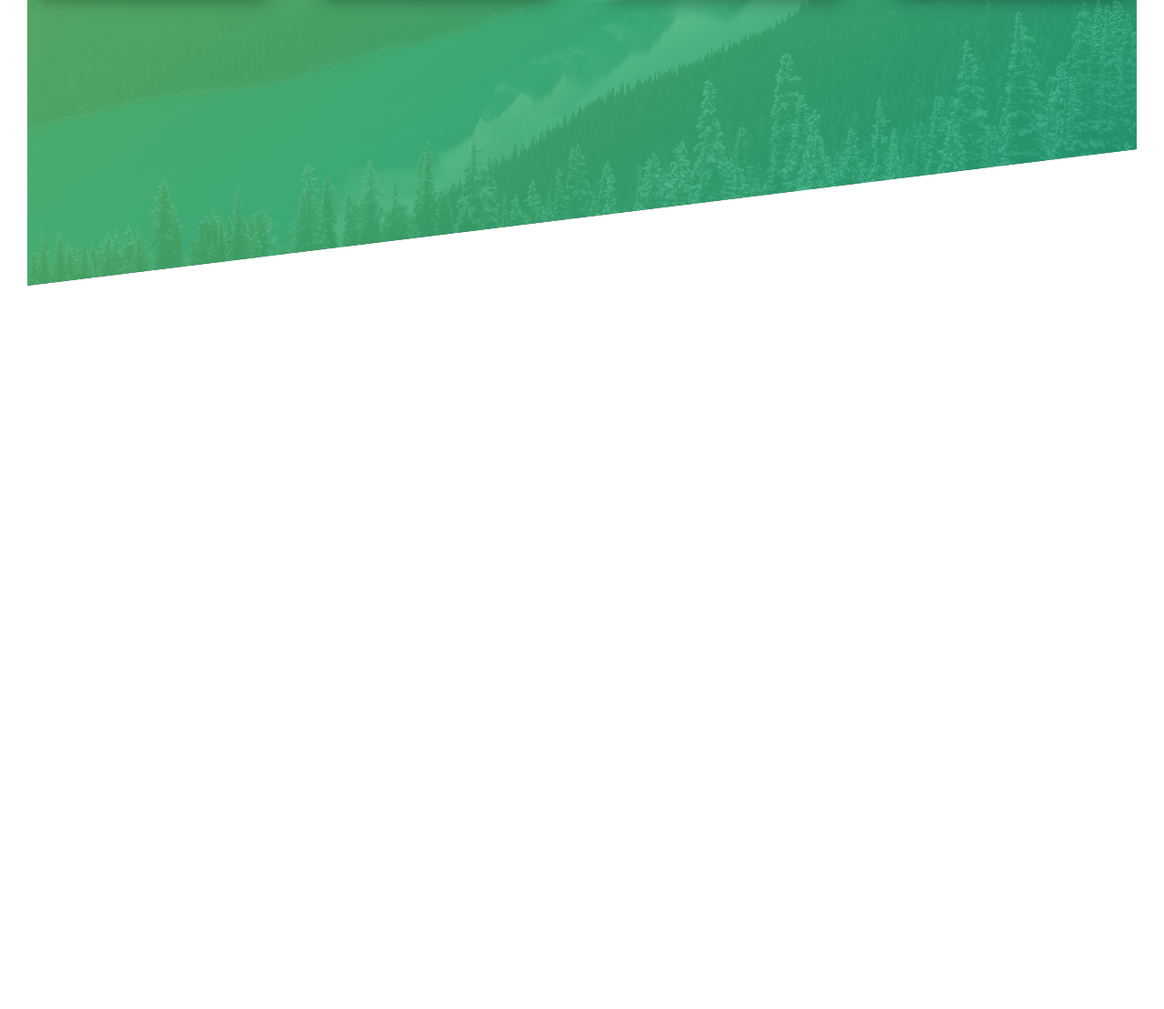
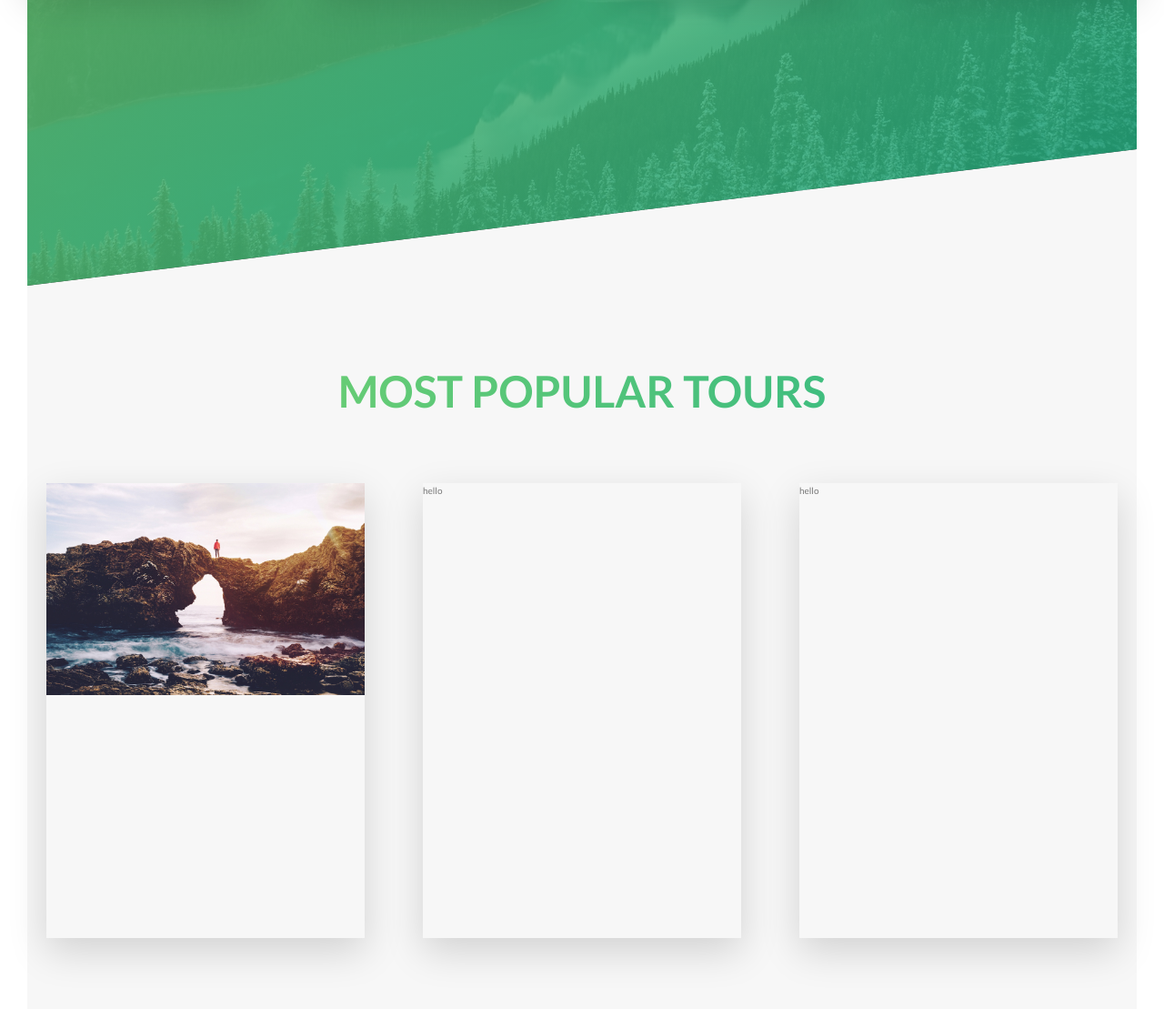
Before and after one commit to Bishal-Mahanta/Natours, a website: page index.html in a window 1280 px wide. Shown: the part 2266-3375 px from the top of the page at 91% size. Before the commit the page ends 2580 px from the top, so only its background shows below. Drawn offline with nearby package versions, Linux system fonts and the light colour scheme.

Commit message:
build section tours

```diff
--- a/index.html
+++ b/index.html
@@ -137,6 +137,55 @@
           </div>
         </div>
       </section>
+
+      <section class="section__tours">
+        <h2 class="heading-secondary">Most Popular Tours</h2>
+        <div class="section__tours--container">
+          <!--  -->
+          <div class="section__tours--card-container">
+            <!--  -->
+            <div class="section__tours--card section__tours--card-front">
+              <!--  -->
+              <img src="./src/img/nat-5.jpg" alt="Card Image 1" />
+            </div>
+            <div
+              class="section__tours--card section__tours--card-back section__tours--card-back-1"
+            >
+              <!--  -->
+              <p class="card__price">$600</p>
+              <a href="#" class="btn-book">Book Now</a>
+            </div>
+          </div>
+          <div class="section__tours--card-container">
+            <!--  -->
+            <div class="section__tours--card section__tours--card-front">
+              <!--  -->
+              hello
+            </div>
+            <div
+              class="section__tours--card section__tours--card-back section__tours--card-back-2"
+            >
+              <!--  -->
+              <p class="card__price">$600</p>
+              <a href="#" class="btn-book">Book Now</a>
+            </div>
+          </div>
+          <div class="section__tours--card-container">
+            <!--  -->
+            <div class="section__tours--card section__tours--card-front">
+              <!--  -->
+              hello
+            </div>
+            <div
+              class="section__tours--card section__tours--card-back section__tours--card-back-3"
+            >
+              <!--  -->
+              <p class="card__price">$600</p>
+              <a href="#" class="btn-book">Book Now</a>
+            </div>
+          </div>
+        </div>
+      </section>
     </main>
   </body>
 </html>
--- a/src/sass/abstracts/_variables.scss
+++ b/src/sass/abstracts/_variables.scss
@@ -5,3 +5,7 @@ $color-black: #000;
 $color-gray: #777;
 $color-white: #fff;
 $color-gray-1: #f7f7f7;
+$secondary-light: #ffb900;
+$secondary-dark: #ff7730;
+$tertiary-light: #2998ff;
+$tertiary-dark: #5643fa;
--- a/src/sass/pages/_home.scss
+++ b/src/sass/pages/_home.scss
@@ -108,18 +108,101 @@
   grid-template-columns: repeat(4, 1fr);
   column-gap: 6.4rem;
   transform: skewY(7deg);
-  max-width: 120rem;
+  max-width: 130rem;
   text-align: center;
   color: $color-gray;
 
   &--card {
-    background-color: rgba($color: $color-white, $alpha: 0.9);
-    box-shadow: 0 1rem 2rem rgba($color: #000000, $alpha: 0.4);
+    background-color: rgba($color: $color-white, $alpha: 0.8);
+    box-shadow: 0 1.5rem 4rem rgba($color-black, 0.15);
     padding: 2.5rem;
     transition: all 0.4s;
 
     &:hover {
-      transform: translateY(-6px);
+      transform: translateY(-1.5rem) scale(1.03);
     }
   }
 }
+
+.section__tours {
+  padding: 25rem 0;
+  background-color: $color-gray-1;
+  margin-top: -10rem;
+
+  &--container {
+    display: flex;
+    align-items: center;
+    justify-content: center;
+    gap: 6.4rem;
+    margin-top: 6rem;
+  }
+
+  &--card-container {
+    height: 50rem;
+    width: 35rem;
+    position: relative;
+    perspective: 150rem;
+  }
+
+  &--card {
+    transition: all 1s ease;
+    backface-visibility: hidden;
+    box-shadow: 0 1.5rem 4rem rgba($color: #000000, $alpha: 0.15);
+  }
+
+  &--card-container:hover &--card {
+    transform: rotateY(180deg);
+  }
+
+  &--card-container:hover &--card-back {
+    transform: rotateY(0deg);
+  }
+
+  &--card-front {
+    transform: rotateY(0deg);
+    // background-color: $color-white;
+
+    img {
+      width: 100%;
+      background-position: center;
+      background-size: cover;
+    }
+  }
+
+  &--card-back {
+    transform: rotateY(-180deg);
+
+    &-1 {
+      background-image: linear-gradient(
+        to right bottom,
+        $secondary-light,
+        $secondary-dark
+      );
+    }
+
+    &-2 {
+      background-image: linear-gradient(
+        to right bottom,
+        $primary-color-light,
+        $primary-color-dark
+      );
+    }
+
+    &-3 {
+      background-image: linear-gradient(
+        to right bottom,
+        $tertiary-light,
+        $tertiary-dark
+      );
+    }
+  }
+
+  &--card-front,
+  &--card-back {
+    position: absolute;
+    top: 0;
+    left: 0;
+    width: 100%;
+    height: 100%;
+  }
+}
```
Also changed, not shown: src/css/style.css, 1 other file.
